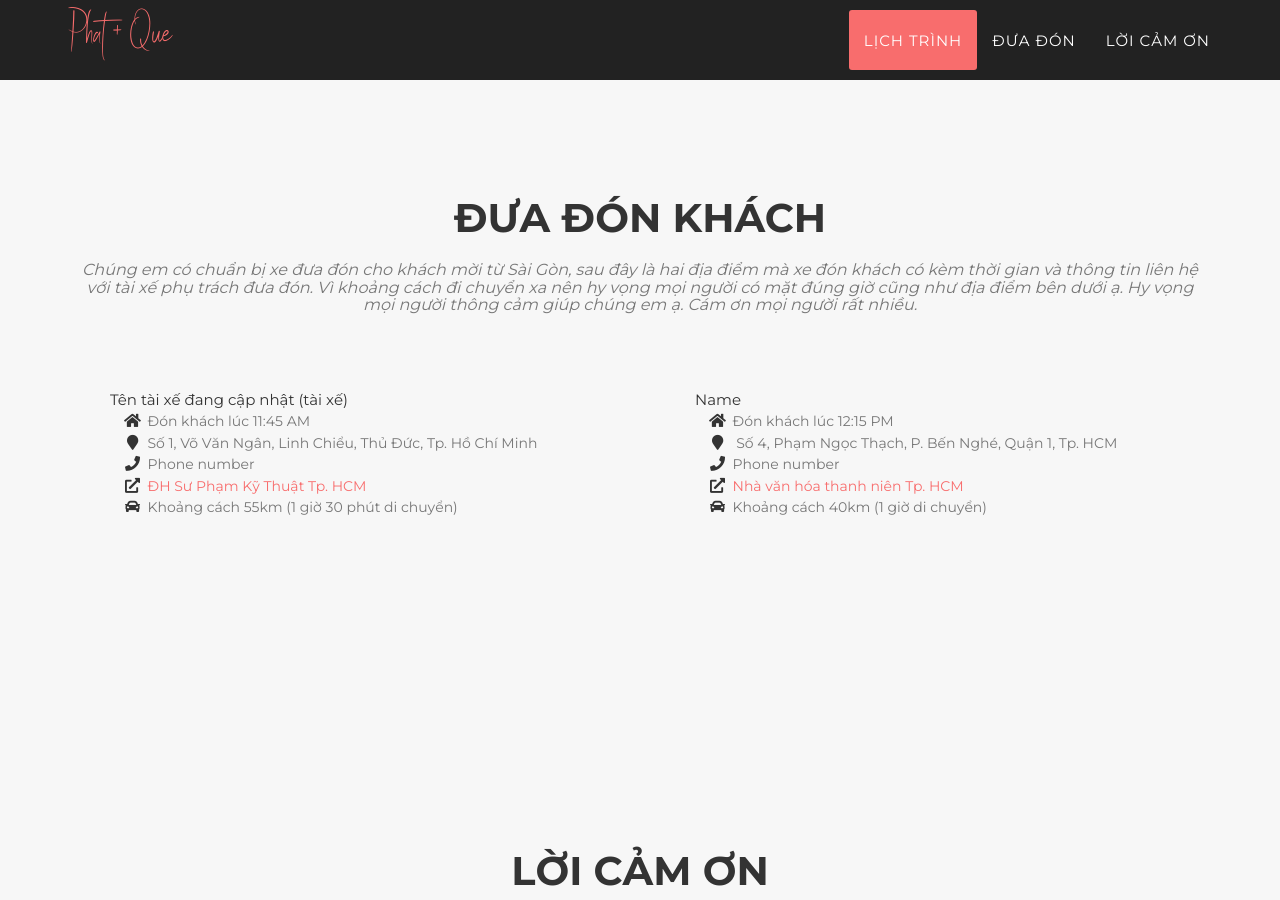
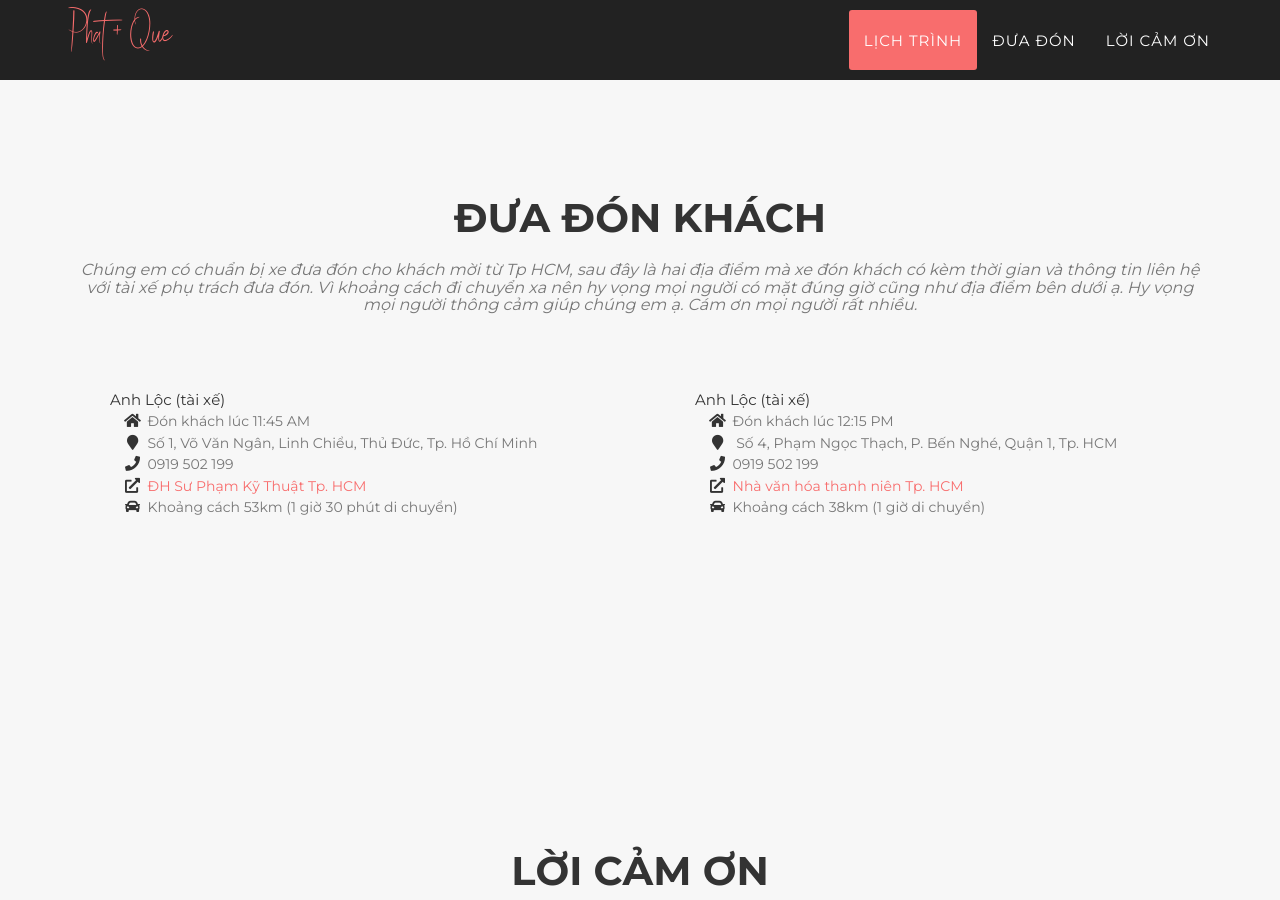
Before and after one commit to phatque/phatque, a Jekyll site: the page built from index.html, in a window 1280 px wide and 900 px high, scrolled down 1801 px. Built offline with Jekyll 4.4.1, drawn with Linux system fonts in a browser that asks for light colours; some web fonts are replaced.

Commit message:
Update stay.html

```diff
--- a/_includes/en_data/stay.html
+++ b/_includes/en_data/stay.html
@@ -4,14 +4,14 @@
         <div class="row">
             <div class="col-lg-12 text-center">
                 <h2 class="section-heading">Đưa đón khách</h2>
-                <h3 class="section-subheading text-muted">Chúng em có chuẩn bị xe đưa đón cho khách mời từ Sài Gòn, sau đây là hai địa điểm mà xe đón khách có kèm thời gian và thông tin liên hệ với tài xế phụ trách đưa đón. Vì khoảng cách đi chuyển xa nên hy vọng mọi người có mặt đúng giờ cũng như địa điểm bên dưới ạ. Hy vọng mọi người thông cảm giúp chúng em ạ. Cám ơn mọi người rất nhiều.</h3>
+                <h3 class="section-subheading text-muted">Chúng em có chuẩn bị xe đưa đón cho khách mời từ Tp HCM, sau đây là hai địa điểm mà xe đón khách có kèm thời gian và thông tin liên hệ với tài xế phụ trách đưa đón. Vì khoảng cách đi chuyển xa nên hy vọng mọi người có mặt đúng giờ cũng như địa điểm bên dưới ạ. Hy vọng mọi người thông cảm giúp chúng em ạ. Cám ơn mọi người rất nhiều.</h3>
             </div>
         </div>
         <div class="row">
             <div class="col-md-6">
                 <ul style="list-style-type:none;">
                     <li>
-                        Tên tài xế đang cập nhật (tài xế)
+                        Anh Lộc (tài xế)
                         <ul class="fa-ul">
                             <li>
                                 <span class="fa-li"><i class="fa fa-home"></i></span><span class="text-muted plist">Đón khách lúc 11:45 AM</span>
@@ -20,13 +20,13 @@
                                 <span class="fa-li"><i class="fa fa-map-marker"></i></span><span class="text-muted plist">Số 1, Võ Văn Ngân, Linh Chiểu, Thủ Đức, Tp. Hồ Chí Minh</span>
                             </li>
                             <li>
-                                <span class="fa-li"><i class="fa fa-phone"></i></span><span class="text-muted plist">Phone number</span>
+                                <span class="fa-li"><i class="fa fa-phone"></i></span><span class="text-muted plist">0919 502 199</span>
                             </li>
                             <li>
                                 <span class="fa-li"><i class="fas fa-external-link-alt"></i></span><span class="plist"><a href="https://www.google.com/maps/place/Tr%C6%B0%E1%BB%9Dng+%C4%90%E1%BA%A1i+h%E1%BB%8Dc+S%C6%B0+ph%E1%BA%A1m+K%E1%BB%B9+thu%E1%BA%ADt/@10.8497401,106.7709628,18.25z/data=!4m12!1m6!3m5!1s0x31752763f23816ab:0x282f711441b6916f!2zVHLGsOG7nW5nIMSQ4bqhaSBo4buNYyBTxrAgcGjhuqFtIEvhu7kgdGh14bqtdCBUcC4gSOG7kyBDaMOtIE1pbmg!8m2!3d10.8507214!4d106.7719223!3m4!1s0x3175270ac7eca1a9:0x4acd9831a3137ca1!8m2!3d10.8499273!4d106.7719221">ĐH Sư Phạm Kỹ Thuật Tp. HCM</a></span>
                             </li>
                             <li>
-                                <span class="fa-li"><i class="fa fa-car"></i></span><span class="text-muted plist">Khoảng cách 55km (1 giờ 30 phút di chuyển)</span>
+                                <span class="fa-li"><i class="fa fa-car"></i></span><span class="text-muted plist">Khoảng cách 53km (1 giờ 30 phút di chuyển)</span>
                             </li>
                             <li><br></li>
                         </ul>
@@ -37,7 +37,7 @@
             <div class="col-md-6">
                 <ul style="list-style-type:none;">
                      <li>
-                        Name
+                        Anh Lộc (tài xế)
                         <ul class="fa-ul">
                             <li>
                                 <span class="fa-li"><i class="fa fa-home"></i></span><span class="text-muted plist">Đón khách lúc 12:15 PM</span>
@@ -46,7 +46,7 @@
                                 <span class="fa-li"><i class="fa fa-map-marker"></i></span><span class="text-muted plist"> Số 4, Phạm Ngọc Thạch, P. Bến Nghé, Quận 1, Tp. HCM</span>
                             </li>
                             <li>
-                                <span class="fa-li"><i class="fa fa-phone"></i></span><span class="text-muted plist">Phone number</span>
+                                <span class="fa-li"><i class="fa fa-phone"></i></span><span class="text-muted plist">0919 502 199</span>
                             </li>
                             <li>
                                 <span class="fa-li"><i class="fas fa-external-link-alt"></i></span><span class="plist"><a href="Ho Chi Minh City Cultural House for Youth
@@ -54,7 +54,7 @@
 https://goo.gl/maps/X1SSwy5Y9opnkdFZ8">Nhà văn hóa thanh niên Tp. HCM</a></span>
                             </li>
                             <li>
-                                <span class="fa-li"><i class="fa fa-car"></i></span><span class="text-muted plist">Khoảng cách 40km (1 giờ di chuyển)</span>
+                                <span class="fa-li"><i class="fa fa-car"></i></span><span class="text-muted plist">Khoảng cách 38km (1 giờ di chuyển)</span>
                             </li>
                             <li><br></li>
                         </ul>
```
